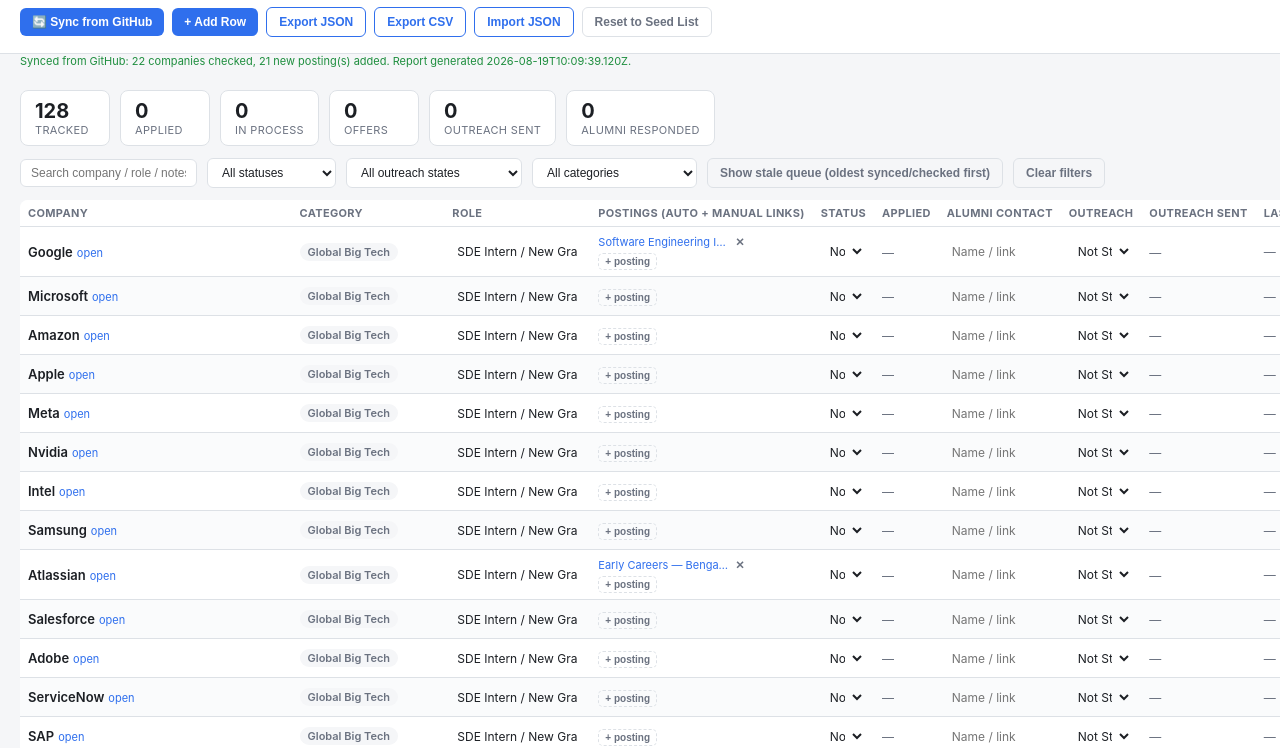
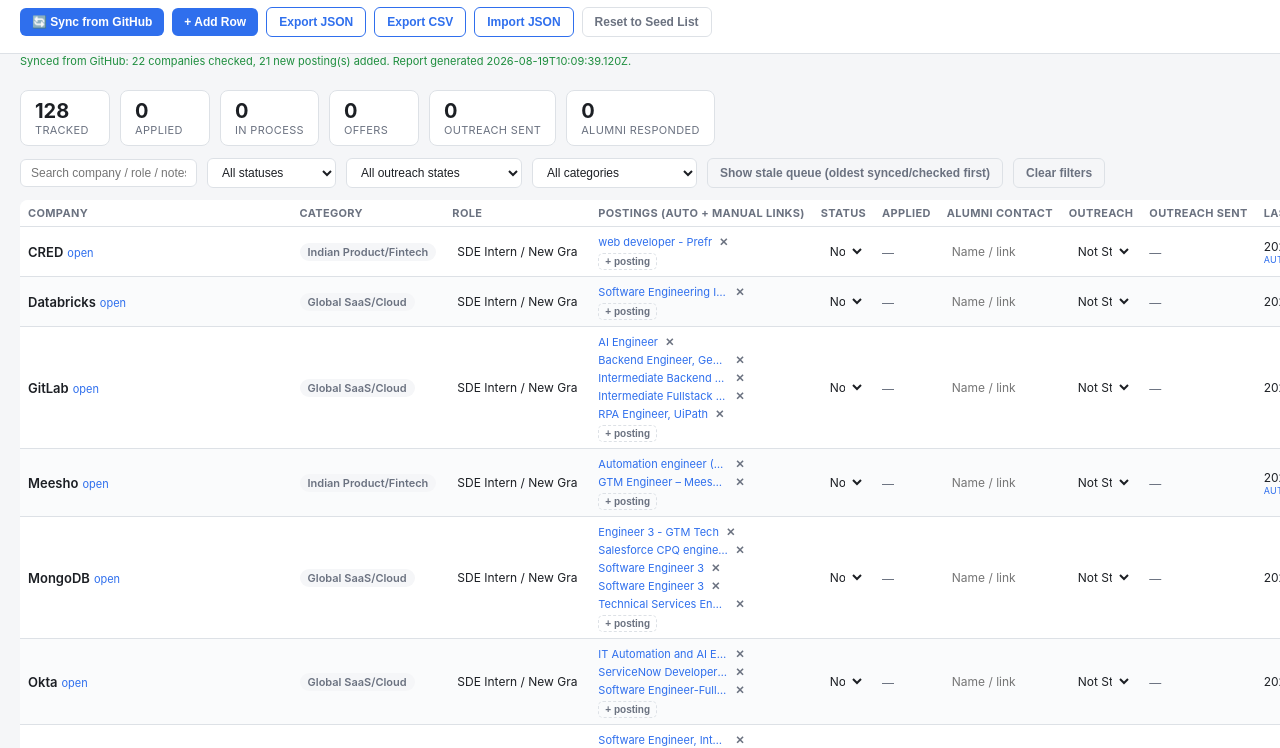
Before and after one commit to SaanviMittalSM/job-tracker, a plain HTML site: page index.html in a window 1280 px wide. Shown: the part 59-807 px from the top of the page. Drawn offline with Linux system fonts and the light colour scheme.

Commit message:
Default-sort dashboard by posting freshness: active postings first, stale companies last

```diff
--- a/index.html
+++ b/index.html
@@ -154,7 +154,7 @@
 <header>
   <div>
     <h1>Job Application Tracker</h1>
-    <div class="sub">Status/outreach fields save to local storage. Applied &amp; outreach dates auto-stamp from status changes — no manual date entry.</div>
+    <div class="sub">Sorted with newest/open postings on top, stale companies at the bottom by default — click any column to override. Applied &amp; outreach dates auto-stamp from status changes.</div>
   </div>
   <div class="toolbar">
     <button id="syncBtn">🔄 Sync from GitHub</button>
@@ -480,8 +480,22 @@
       if (va > vb) return 1 * sortDir;
       return 0;
     });
+  } else {
+    // Default view: companies with open postings first (freshest-checked first), stale/no-posting rows sink to the bottom.
+    rows = rows.slice().sort((a, b) => {
+      const fa = freshnessRank(a), fb = freshnessRank(b);
+      if (fa.hasPostings !== fb.hasPostings) return fa.hasPostings ? -1 : 1;
+      if (fb.checkedTime !== fa.checkedTime) return fb.checkedTime - fa.checkedTime;
+      return a.company.localeCompare(b.company);
+    });
   }
   return rows;
+}
+
+function freshnessRank(row) {
+  const hasPostings = (row.postings || []).length > 0;
+  const checkedTime = row.lastChecked ? new Date(row.lastChecked.slice(0, 10) + 'T00:00:00').getTime() : -Infinity;
+  return { hasPostings, checkedTime };
 }
 
 function render() {
```
